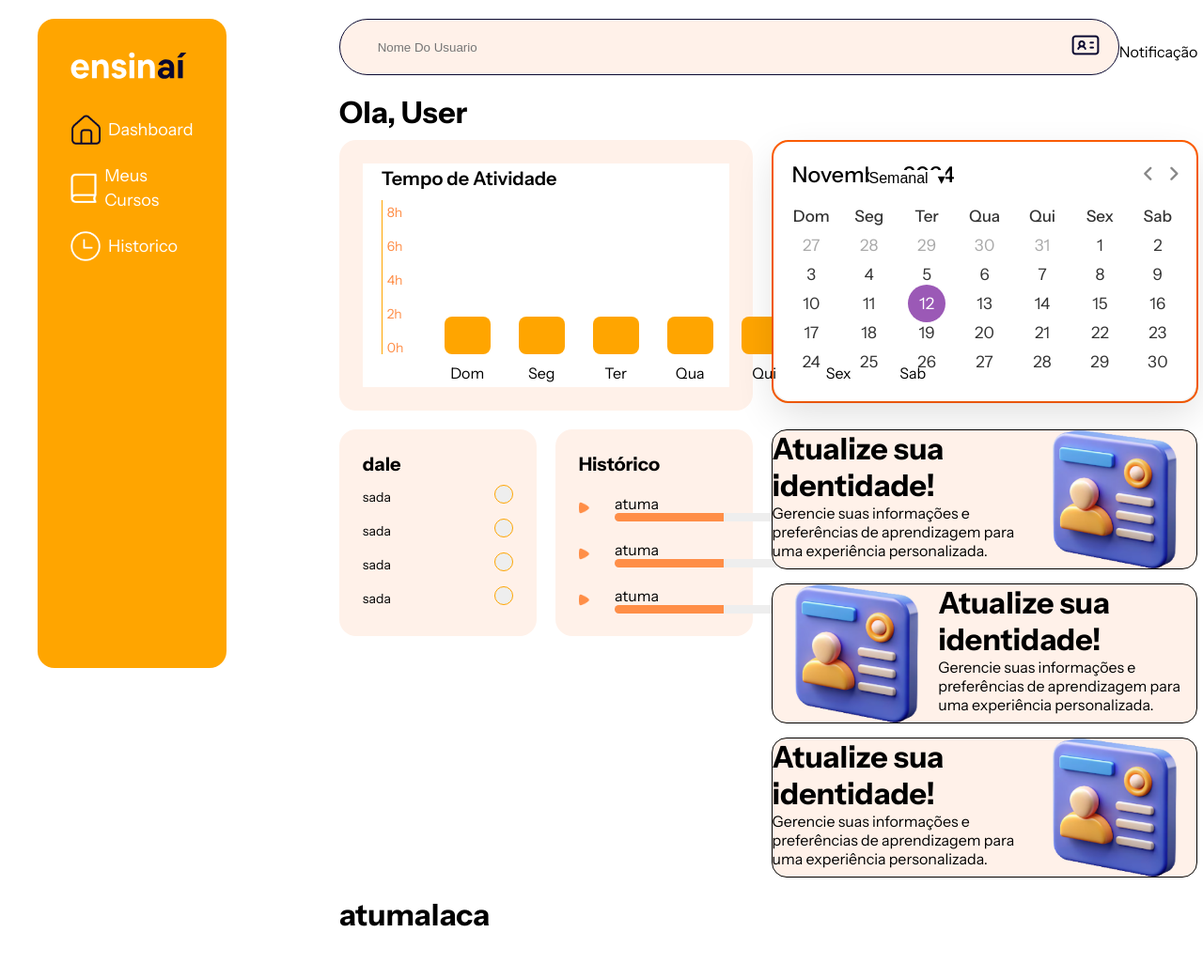
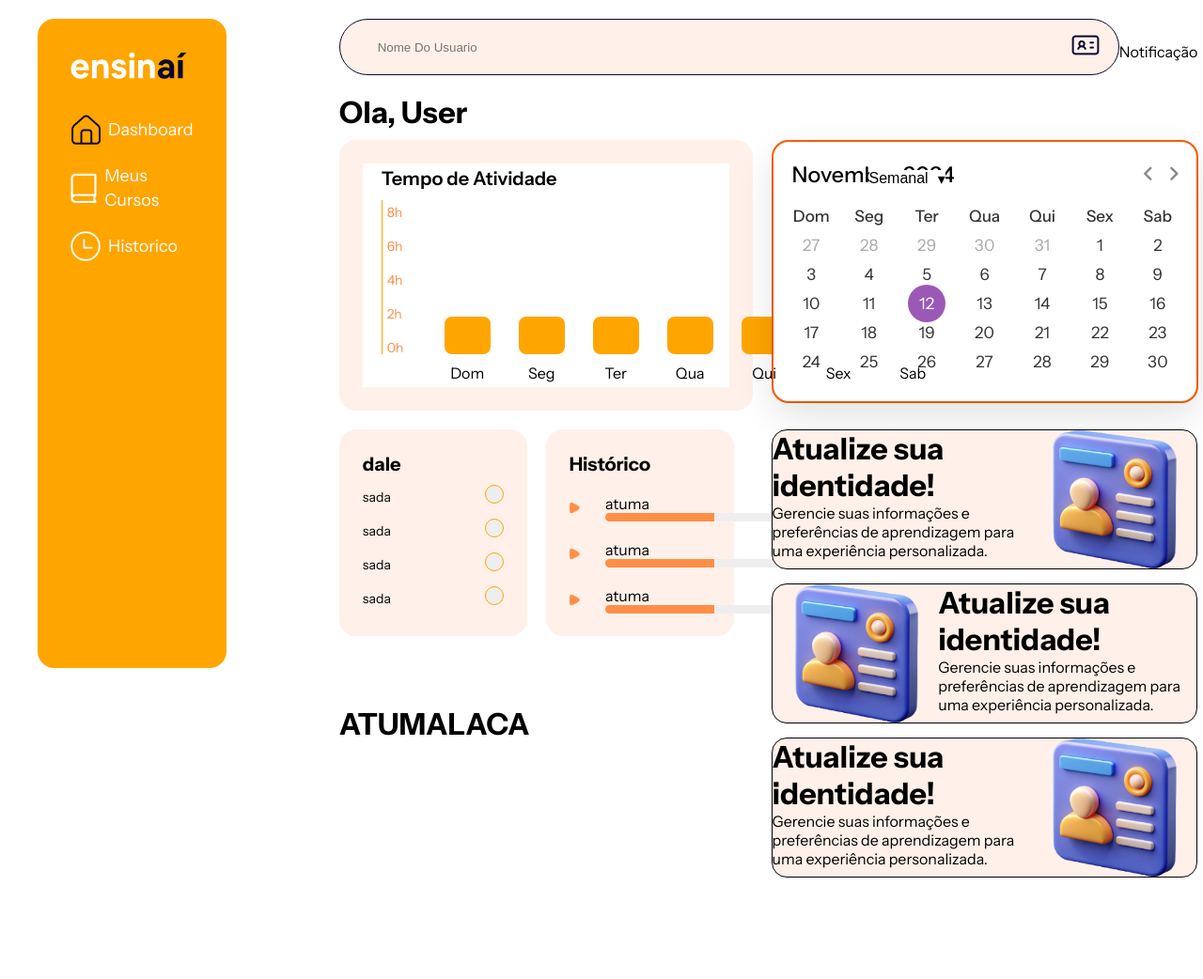
Before and after one commit to SabrinaPasti/ensinai, a plain HTML site: page dashbord.html in a window 1280 px wide. Shown: the whole page at 94% size. After the commit the page ends 934 px from the top, so only its background shows below. Drawn offline with nearby package versions, Linux system fonts and the light colour scheme.

Commit message:
chorando

```diff
--- a/assets/CSS/dashbord.css
+++ b/assets/CSS/dashbord.css
@@ -129,6 +129,8 @@ body {
   gap: 20px;
   padding: 10px 20px 0px;
   width: 100%;
+  max-width: 90vw; /* define um limite para a largura total */
+  min-width: 600px; /* para evitar que fique muito pequena com zoom */
 }
 
 .widget {
@@ -142,7 +144,6 @@ body {
   height: 238px;
   display: flex;
   flex-direction: column;
-
 }
 
 .conteinerHeader {
@@ -372,19 +373,24 @@ header .current-date {
   background: #f2f2f2;
 }
 
-#widget3 {
-  width: calc(25% - 20px);
+#widget3-1,
+#widget3-2 {
+  width: calc(50% - 20px);
   height: 220px;
   border: 25px solid #fff1e9;
   border-radius: 18px;
   background-color: #fff1e9;
+  gap: 20px;
 }
 .widget3-container {
   display: flex;
   margin-top: 10px;
 }
 
-#widget3 h1 {
+#widget3-1 h1{
+  font-size: 20px;
+}
+#widget3-2 h1 {
   font-size: 20px;
 }
 .widget3-container p {
@@ -438,6 +444,14 @@ header .current-date {
   margin-left: 20px;
 }
 
+.container-widget3-4 {
+  display: flex;
+  flex-direction: row;
+  width: calc(50% - 20px);
+  gap: 20px;
+  flex-wrap: wrap;
+}
+
 .widget3-container {
   display: flex;
   justify-content: space-between;
@@ -457,7 +471,13 @@ header .current-date {
   justify-content: flex-start;
 }
 
-.widget4 {
+.widget4{
+width: calc(100% - 20px);
+padding-bottom: 90px;
+display: flex;
+}
+
+.widget5 {
   display: flex;
   flex-direction: column;
   gap: 15px;
@@ -520,10 +540,3 @@ header .current-date {
   width: 453px;
   height: 149px;
 }
-
-.widget5{
-  width: 630px;
-  height: 88px;
-  position: relative;
-
-}
--- a/dashbord.html
+++ b/dashbord.html
@@ -168,7 +168,8 @@
         </div>
         <!-- calendario fim -->
         <!-- tarefas pra fazer -->
-        <div id="widget3">
+        <div class="container-widget3-4">
+        <div id="widget3-1">
           <h1>dale</h1>
           <div class="widget3-container">
             <p>sada</p>
@@ -196,7 +197,7 @@
           </div>
         </div>
         <!-- tarefas pra fazer fim 1 -->
-        <div id="widget3">
+        <div id="widget3-2">
           <h1>Histórico</h1>
           <div class="widget3-container2">
             <img src="assets/IMG/play.png" />
@@ -226,8 +227,10 @@
             </div>
           </div>
         </div>
+      <div class="widget4"> <h1>ATUMALACA</h1> </div>
+      </div>
         <!-- tarefas pra fazer fim 1 -->
-        <div class="widget4">
+        <div class="widget5">
           <div class="text-block1">
             <div class="text-container1">
               <h1>Atualize sua identidade!</h1>
@@ -259,7 +262,6 @@
             <img src="assets/IMG/perfil2.png" alt="" />
           </div>
         </div>
-        <div class="widget5"><h1>atumalaca</h1></div>
       </div>
     </div>
     <script src="assets/JS/dashbord.js"></script>
```
